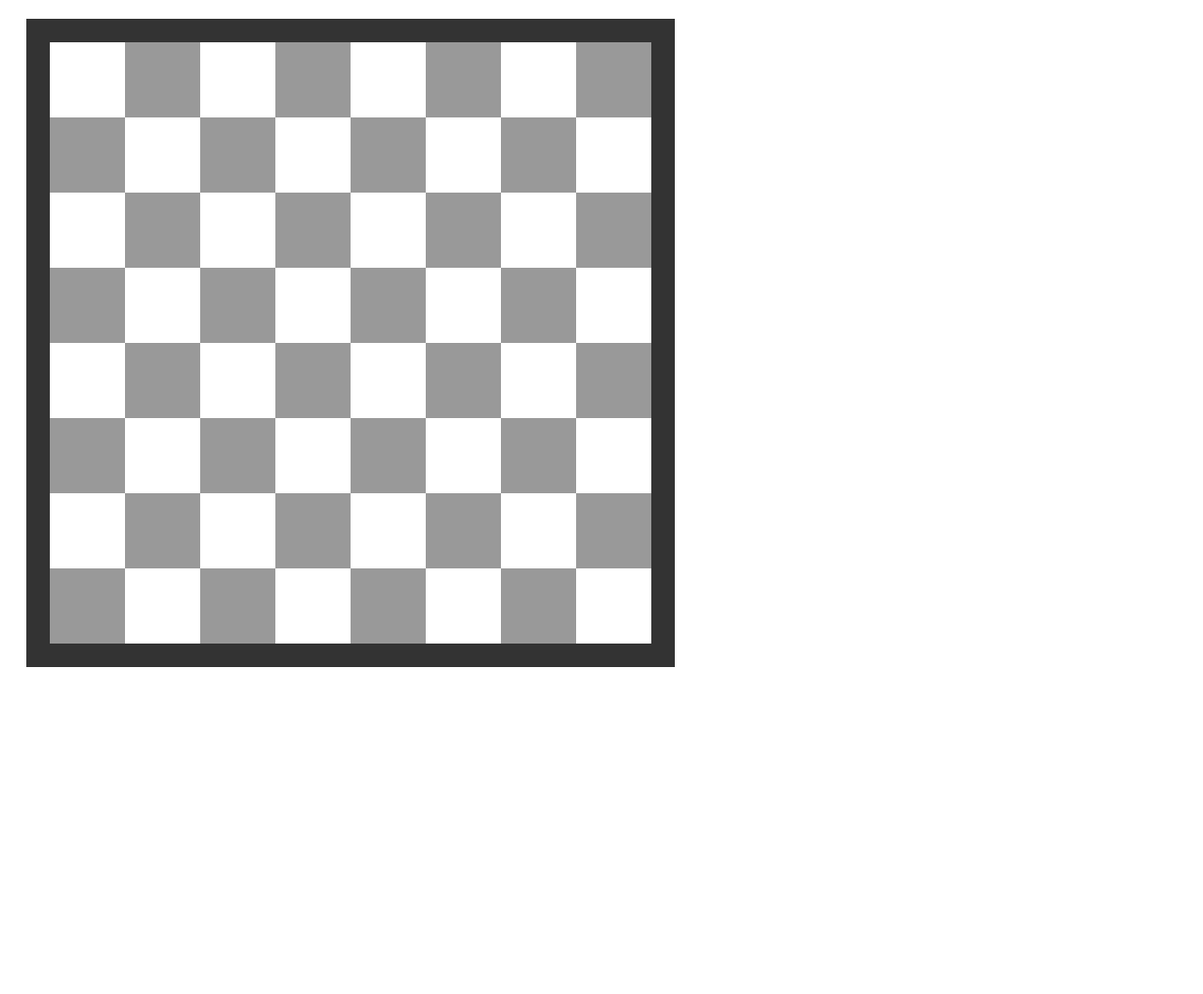
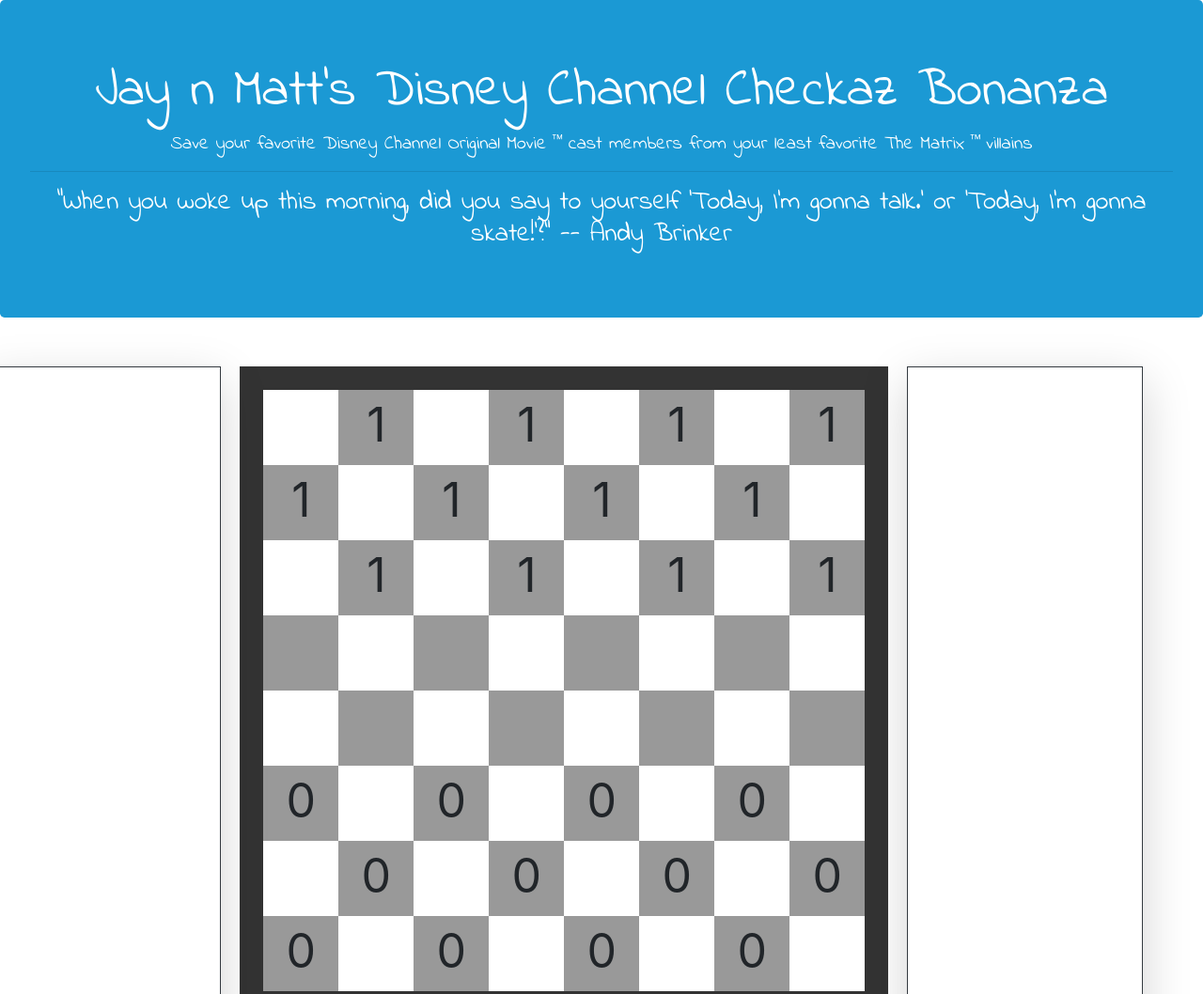
Before and after one commit to mborkowski105/Mod-3-Checkers, a plain HTML site: page index.html in a window 1280 px wide. Shown: the top 1058 px of the page at 94% size. Before the commit the page ends 800 px from the top, so only its background shows below. Drawn offline with nearby package versions, Linux system fonts and the light colour scheme; no server answers.

Commit message:
lotta Fuckin changes

```diff
--- /dev/null
+++ b/checkers.css
@@ -0,0 +1,49 @@
+*{
+    -webkit-box-sizing: content-box;
+       -moz-box-sizing: content-box;
+            box-sizing: content-box;
+  }
+  *:before,
+  *:after {
+    -webkit-box-sizing: content-box;
+       -moz-box-sizing: content-box;
+            box-sizing: content-box;
+}
+.checkerboard {
+    width: 640px;
+    height: 640px;
+    margin: 20px;
+    border: 25px solid #333;
+}
+.black {
+    float: left;
+    width: 80px;
+    height: 80px;
+    background-color: #999;
+    font-size:50px;
+    text-align:center;
+    display: table-cell;
+    vertical-align:middle;
+}
+.white {
+    float: left;
+    width: 80px;
+    height: 80px;
+    background-color: #fff;
+    font-size:50px;
+    text-align:center;
+    display: table-cell;
+    vertical-align:middle;
+}
+.white[data-purpose='target'] {
+    box-sizing: border-box;
+    border: 5px solid #f00;
+}
+.black[data-purpose='target'] {
+    box-sizing: border-box;
+    border: 5px solid #f00;
+}
+.black[data-purpose='possible'] {
+    box-sizing: border-box;
+    border: 5px solid #0f0;
+}
--- a/index.html
+++ b/index.html
@@ -2,84 +2,56 @@
     <head>
         <meta charset="UTF-8">
         <title>Jay n Matt's Disney Channel Checkaz Bonanza</title>
-        <style type="text/css">
-            .checkerboard {
-                width: 640px;
-                height: 640px;
-                margin: 20px;
-                border: 25px solid #333;
-            }
-            .black {
-                float: left;
-                width: 80px;
-                height: 80px;
-                background-color: #999;
-                font-size:50px;
-                text-align:center;
-                display: table-cell;
-                vertical-align:middle;
-            }
-            .white {
-                float: left;
-                width: 80px;
-                height: 80px;
-                background-color: #fff;
-                font-size:50px;
-                text-align:center;
-                display: table-cell;
-                vertical-align:middle;
-            }
-            .white[data-purpose='target'] {
-                box-sizing: border-box;
-                border: 5px solid #f00;
-            }
-            .black[data-purpose='target'] {
-                box-sizing: border-box;
-                border: 5px solid #f00;
-            }
-            .black[data-purpose='possible'] {
-                box-sizing: border-box;
-                border: 5px solid #0f0;
-            }
-            .white[data-purpose='attack'] {
-                box-sizing: border-box;
-                border: 5px solid #fff000;
-            }
-            .black[data-purpose='attack'] {
-                box-sizing: border-box;
-                border: 5px solid #fff000;
-            }
-        </style>
+        <link rel="stylesheet" href="https://stackpath.bootstrapcdn.com/bootstrap/4.4.1/css/bootstrap.min.css" integrity="sha384-Vkoo8x4CGsO3+Hhxv8T/Q5PaXtkKtu6ug5TOeNV6gBiFeWPGFN9MuhOf23Q9Ifjh" crossorigin="anonymous">
+        <link rel="stylesheet" href="checkers.css" >
+        <link href="https://fonts.googleapis.com/css?family=Indie+Flower&display=swap" rel="stylesheet">
+
+
     </head>
     <body>
+    <div class="jumbotron text-center" style="background-color:#1b99d4 !important;">
+            <h1 class="display-4" style="font-family: 'Indie Flower', cursive; color:white">Jay n Matt's Disney Channel Checkaz Bonanza</h1>
+            <h3 class="lead" style="color:white">
+                <span style="font-family: 'Indie Flower', cursive">Save your favorite Disney Channel Original Movie</span>
+                ™
+                <span style="font-family: 'Indie Flower', cursive">cast members from your least favorite The Matrix</span>
+                ™
+                <span style="font-family: 'Indie Flower', cursive">villains</span></p>
+            <hr style="color:white">
+            <h3 style="font-family: 'Indie Flower', cursive; color:white">"When you woke up this morning, did you say to yourself 'Today, I'm gonna talk.'
+                    or 'Today, I'm gonna skate!'?" -- Andy Brinker</h3>
+            </div>
+        <div class="row">
+            <div class="col-2 shadow-lg border border-dark" style="margin-top:20px">
+            </div>
         <div class="checkerboard">
             <!-- 1st -->
             <div class="white" data-id = "0" id="A8"></div>
-            <div class="black" data-id = "1" id="B8"></div>
+            <div class="black" data-id = "1" id="B8">1</div>
             <div class="white" data-id = "2" id="C8"></div>
-            <div class="black" data-id = "3" id="D8"></div>
+            <div class="black" data-id = "3" id="D8">1</div>
             <div class="white" data-id = "4" id="E8"></div>
-            <div class="black" data-id = "5" id="F8"></div>
+            <div class="black" data-id = "5" id="F8">1</div>
             <div class="white" data-id = "6" id="G8"></div>
-            <div class="black" data-id = "7"id="H8"></div>
+            <div class="black" data-id = "7"id="H8">1</div>
             <!-- 7th -->
-            <div class="black" data-id = "8" id="A7"></div>
+            <div class="black" data-id = "8" id="A7">1</div>
             <div class="white" data-id = "9" id="B7"></div>
-            <div class="black" data-id = "10" id="C7"></div>
+            <div class="black" data-id = "10" id="C7">1</div>
             <div class="white" data-id = "11" id="D7"></div>
-            <div class="black" data-id = "12" id="E7"></div>
+            <div class="black" data-id = "12" id="E7">1</div>
             <div class="white" data-id = "13" id="F7"></div>
-            <div class="black" data-id = "14" id="G7"></div>
+            <div class="black" data-id = "14" id="G7">1</div>
             <div class="white" data-id = "15" id="H7"></div>
             <!-- 8th -->
             <div class="white" data-id = "16" id="A6"></div>
-            <div class="black" data-id = "17" id="B6"></div>
+            <div class="black" data-id = "17" id="B6">1</div>
             <div class="white" data-id = "18" id="C6"></div>
-            <div class="black" data-id = "19" id="D6"></div>
+            <div class="black" data-id = "19" id="D6">1</div>
             <div class="white" data-id = "20" id="E6"></div>
-            <div class="black" data-id = "21" id="F6"></div>
+            <div class="black" data-id = "21" id="F6">1</div>
             <div class="white" data-id = "22" id="G6"></div>
-            <div class="black" data-id = "23" id="H6"></div>
+            <div class="black" data-id = "23" id="H6">1</div>
             <!-- 4st -->
             <div class="black" data-id = "24" id="A5"></div>
             <div class="white" data-id = "25" id="B5"></div>
@@ -99,33 +71,38 @@
             <div class="white" data-id = "38" id="G4"></div>
             <div class="black" data-id = "39" id="H4"></div>
             <!-- 6th -->
-            <div class="black" data-id = "40" id="A3"></div>
+            <div class="black" data-id = "40" id="A3">0</div>
             <div class="white" data-id = "41" id="B3"></div>
-            <div class="black" data-id = "42" id="C3"></div>
+            <div class="black" data-id = "42" id="C3">0</div>
             <div class="white" data-id = "43" id="D3"></div>
-            <div class="black" data-id = "44" id="E3"></div>
+            <div class="black" data-id = "44" id="E3">0</div>
             <div class="white" data-id = "45" id="F3"></div>
-            <div class="black" data-id = "46" id="G3"></div>
+            <div class="black" data-id = "46" id="G3">0</div>
             <div class="white" data-id = "47" id="H3"></div>
             <!-- 7th -->
             <div class="white" data-id = "48" id="A2"></div>
-            <div class="black" data-id = "49" id="B2"></div>
+            <div class="black" data-id = "49" id="B2">0</div>
             <div class="white" data-id = "50" id="C2"></div>
-            <div class="black" data-id = "51" id="D2"></div>
+            <div class="black" data-id = "51" id="D2">0</div>
             <div class="white" data-id = "52" id="E2"></div>
-            <div class="black" data-id = "53" id="F2"></div>
+            <div class="black" data-id = "53" id="F2">0</div>
             <div class="white" data-id = "54" id="G2"></div>
-            <div class="black" data-id = "55" id="H2"></div>
+            <div class="black" data-id = "55" id="H2">0</div>
             <!-- 8th -->
-            <div class="black" data-id = "56" id="A1"></div>
+            <div class="black" data-id = "56" id="A1">0</div>
             <div class="white" data-id = "57" id="B1"></div>
-            <div class="black" data-id = "58" id="C1"></div>
+            <div class="black" data-id = "58" id="C1">0</div>
             <div class="white" data-id = "59" id="D1"></div>
-            <div class="black" data-id = "60" id="E1"></div>
+            <div class="black" data-id = "60" id="E1">0</div>
             <div class="white" data-id = "61" id="F1"></div>
-            <div class="black" data-id = "62" id="G1"></div>
+            <div class="black" data-id = "62" id="G1">0</div>
             <div class="white" data-id = "63" id="H1"></div>
         </div>
+        <div class="col-2 shadow-lg border border-dark" style="margin-top:20px">
+        </div>
+    </div>
+        <button id="save">save game</button>
+        <button id="new">new game</button>
         <br>
         <div id="turn">
             <script src="index3.js"></script>
--- a/index3.js
+++ b/index3.js
@@ -1,22 +1,6 @@
 //THIS IS CHECKERS YO NOT CHESS NOT EVEN
 
 
-fetch('http://localhost:3000/api/v1/games')
-.then(res => res.json())
-.then(json => parseArray(json[0]))
-
-function parseArray(collection){
-
-   collection.json.forEach(function(element, index){
-       console.log("element", element)
-       console.log("index", index)
-      divElement = document.querySelector(`[data-id ="${index}"]`)
-      console.log(divElement)
-      divElement.innerText = `${element}`
-      console.log(divElement)
-   })
-
-}
 
 let redPiece = "U+1F534"
 let whitePiece = "U+26AA"
@@ -317,3 +301,50 @@
         //columns are added
     }
 }
+
+let saveButton = document.getElementById("save")
+let newButton = document.getElementById("new")
+
+saveButton.addEventListener('click', saveBoard)
+newButton.addEventListener('click', newBoard)
+
+function saveBoard (){
+    array = []
+    let board = document.querySelectorAll(`[data-id]`)
+    board.forEach(function(div){
+       array.push(div.innerText)
+    })
+    let savedGame = {
+        json: array,
+        user_id: 1,
+        zeroturn: true
+    }
+    fetch(`http://localhost:3000/api/v1/games/${id}`, {
+    method: "POST",
+    headers: {
+        "content-type": "application/json",
+        "accepts": "application/json"
+    },
+    body: JSON.stringify(savedGame)
+})
+
+}
+
+function newBoard(){
+    fetch('http://localhost:3000/api/v1/games')
+    .then(res => res.json())
+    .then(json => parseArray(json[0]))
+
+    function parseArray(collection){
+
+    collection.json.forEach(function(element, index){
+        console.log("element", element)
+        console.log("index", index)
+        divElement = document.querySelector(`[data-id ="${index}"]`)
+        console.log(divElement)
+        divElement.innerText = `${element}`
+        console.log(divElement)
+    })
+
+    }
+}
```
